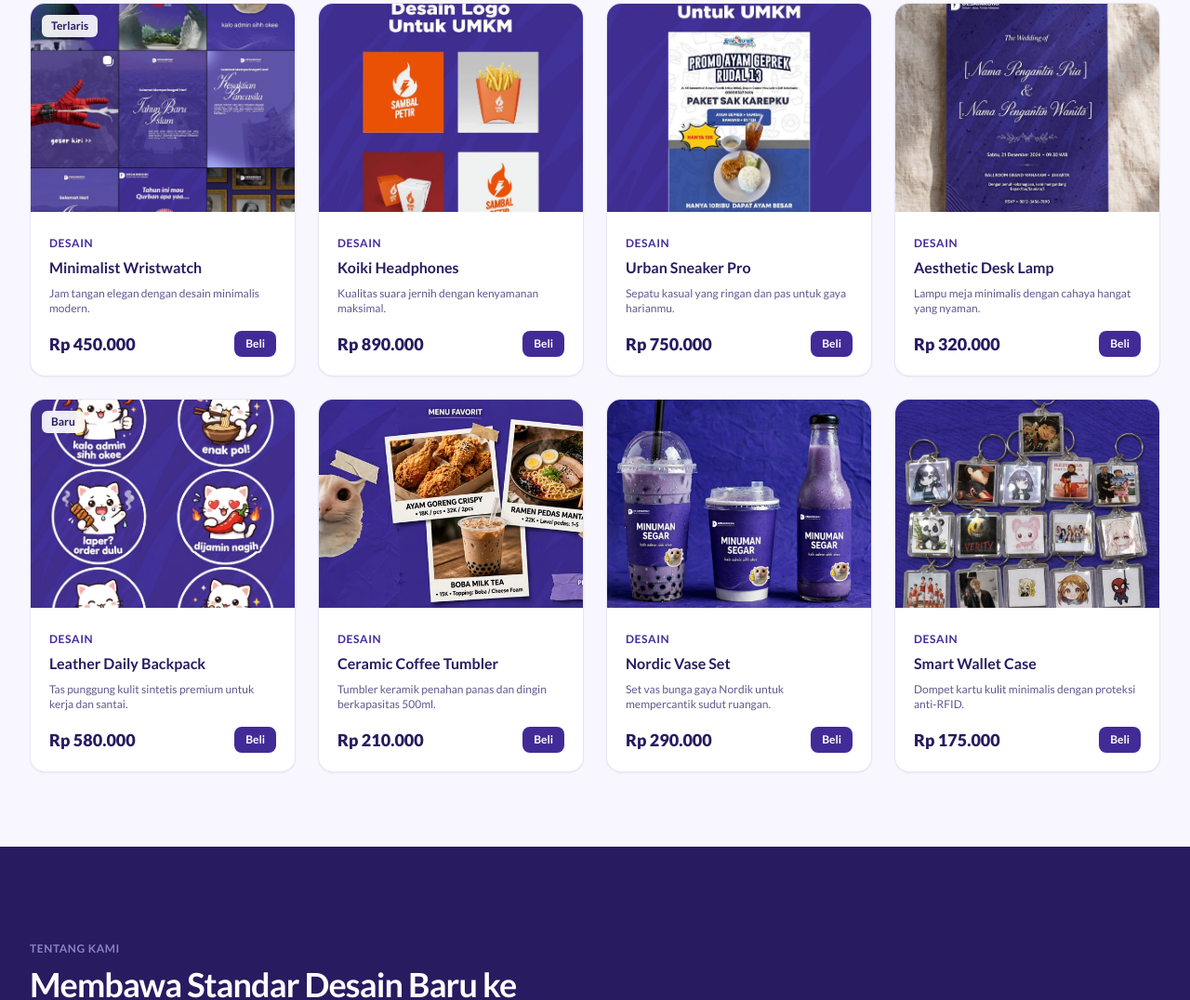
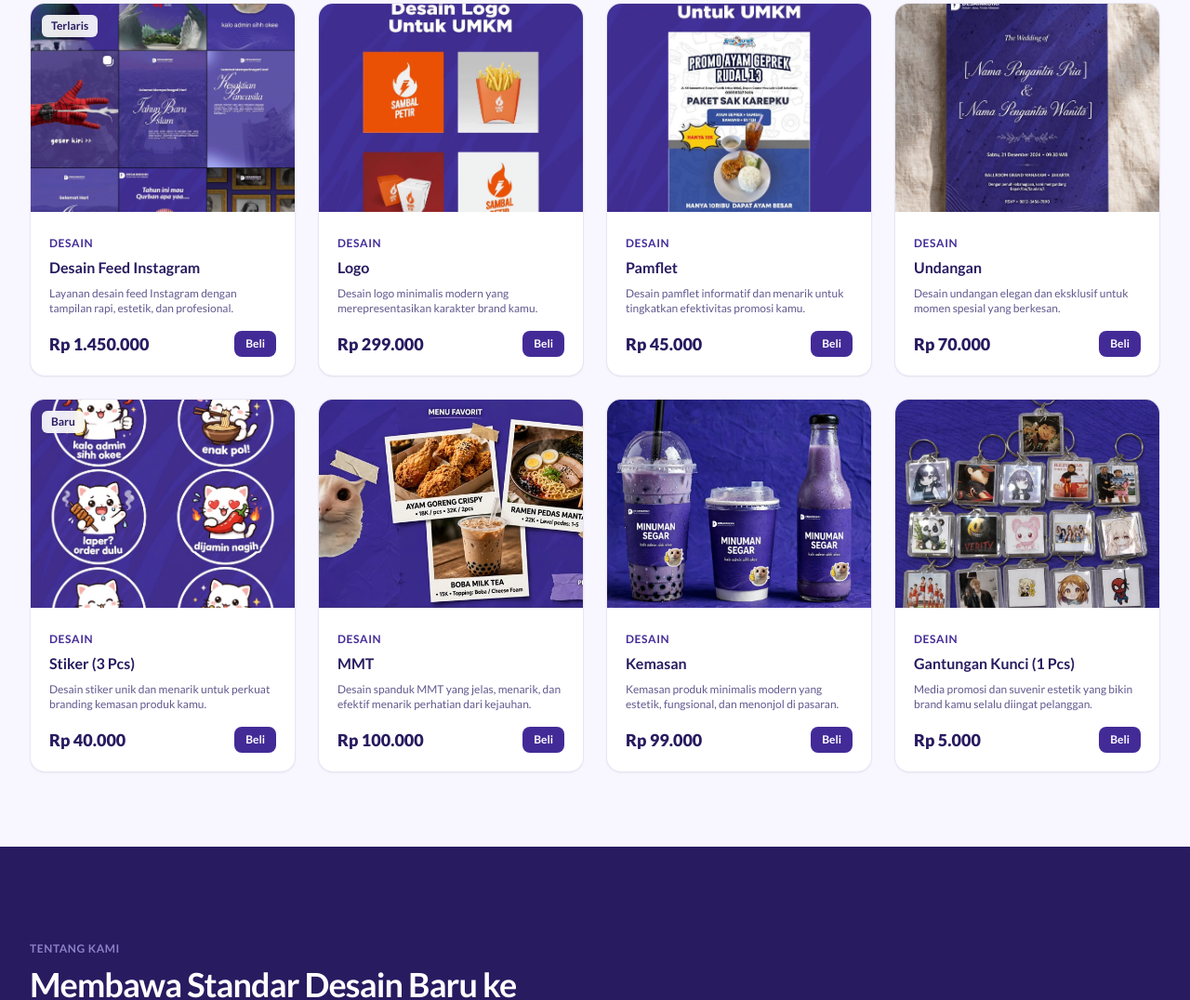
Before and after one commit to azkhafrds/azxshop, a plain HTML site: page index.html in a window 1280 px wide. Shown: the part 858-1934 px from the top of the page at 93% size. Drawn offline with nearby package versions, Linux system fonts and the light colour scheme.

Commit message:
Update index.html

```diff
--- a/index.html
+++ b/index.html
@@ -106,10 +106,10 @@
                 </div>
                 <div class="p-5">
                     <span class="text-xs text-brand-primary font-bold tracking-wider uppercase">Desain</span>
-                    <h3 class="mt-1 text-base font-bold text-brand-dark">Minimalist Wristwatch</h3>
-                    <p class="mt-2 text-brand-muted text-xs line-clamp-2">Jam tangan elegan dengan desain minimalis modern.</p>
+                    <h3 class="mt-1 text-base font-bold text-brand-dark">Desain Feed Instagram</h3>
+                    <p class="mt-2 text-brand-muted text-xs line-clamp-2">Layanan desain feed Instagram dengan tampilan rapi, estetik, dan profesional.</p>
                     <div class="mt-4 flex items-center justify-between">
-                        <span class="text-lg font-extrabold text-brand-dark">Rp 450.000</span>
+                        <span class="text-lg font-extrabold text-brand-dark">Rp 1.450.000</span>
                         <a href="https://wa.me/6285861578096?text=Halo%20kak,%20saya%20mau%20order" target="_blank" class="bg-brand-primary text-white px-3 py-1.5 rounded-lg text-xs font-bold hover:bg-brand-deep transition inline-block">Beli</a>
                     </div>
                 </div>
@@ -122,10 +122,10 @@
                 </div>
                 <div class="p-5">
                     <span class="text-xs text-brand-primary font-bold tracking-wider uppercase">Desain</span>
-                    <h3 class="mt-1 text-base font-bold text-brand-dark">Koiki Headphones</h3>
-                    <p class="mt-2 text-brand-muted text-xs line-clamp-2">Kualitas suara jernih dengan kenyamanan maksimal.</p>
+                    <h3 class="mt-1 text-base font-bold text-brand-dark">Logo</h3>
+                    <p class="mt-2 text-brand-muted text-xs line-clamp-2">Desain logo minimalis modern yang merepresentasikan karakter brand kamu.</p>
                     <div class="mt-4 flex items-center justify-between">
-                        <span class="text-lg font-extrabold text-brand-dark">Rp 890.000</span>
+                        <span class="text-lg font-extrabold text-brand-dark">Rp 299.000</span>
                         <a href="https://wa.me/6285861578096?text=Halo%20kak,%20saya%20mau%20order" target="_blank" class="bg-brand-primary text-white px-3 py-1.5 rounded-lg text-xs font-bold hover:bg-brand-deep transition inline-block">Beli</a>
                     </div>
                 </div>
@@ -138,10 +138,10 @@
                 </div>
                 <div class="p-5">
                     <span class="text-xs text-brand-primary font-bold tracking-wider uppercase">Desain</span>
-                    <h3 class="mt-1 text-base font-bold text-brand-dark">Urban Sneaker Pro</h3>
-                    <p class="mt-2 text-brand-muted text-xs line-clamp-2">Sepatu kasual yang ringan dan pas untuk gaya harianmu.</p>
+                    <h3 class="mt-1 text-base font-bold text-brand-dark">Pamflet</h3>
+                    <p class="mt-2 text-brand-muted text-xs line-clamp-2">Desain pamflet informatif dan menarik untuk tingkatkan efektivitas promosi kamu.</p>
                     <div class="mt-4 flex items-center justify-between">
-                        <span class="text-lg font-extrabold text-brand-dark">Rp 750.000</span>
+                        <span class="text-lg font-extrabold text-brand-dark">Rp 45.000</span>
                         <a href="https://wa.me/6285861578096?text=Halo%20kak,%20saya%20mau%20order" target="_blank" class="bg-brand-primary text-white px-3 py-1.5 rounded-lg text-xs font-bold hover:bg-brand-deep transition inline-block">Beli</a>
                     </div>
                 </div>
@@ -154,10 +154,10 @@
                 </div>
                 <div class="p-5">
                     <span class="text-xs text-brand-primary font-bold tracking-wider uppercase">Desain</span>
-                    <h3 class="mt-1 text-base font-bold text-brand-dark">Aesthetic Desk Lamp</h3>
-                    <p class="mt-2 text-brand-muted text-xs line-clamp-2">Lampu meja minimalis dengan cahaya hangat yang nyaman.</p>
+                    <h3 class="mt-1 text-base font-bold text-brand-dark">Undangan</h3>
+                    <p class="mt-2 text-brand-muted text-xs line-clamp-2">Desain undangan elegan dan eksklusif untuk momen spesial yang berkesan.</p>
                     <div class="mt-4 flex items-center justify-between">
-                        <span class="text-lg font-extrabold text-brand-dark">Rp 320.000</span>
+                        <span class="text-lg font-extrabold text-brand-dark">Rp 70.000</span>
                         <a href="https://wa.me/6285861578096?text=Halo%20kak,%20saya%20mau%20order" target="_blank" class="bg-brand-primary text-white px-3 py-1.5 rounded-lg text-xs font-bold hover:bg-brand-deep transition inline-block">Beli</a>
                     </div>
                 </div>
@@ -171,10 +171,10 @@
                 </div>
                 <div class="p-5">
                     <span class="text-xs text-brand-primary font-bold tracking-wider uppercase">Desain</span>
-                    <h3 class="mt-1 text-base font-bold text-brand-dark">Leather Daily Backpack</h3>
-                    <p class="mt-2 text-brand-muted text-xs line-clamp-2">Tas punggung kulit sintetis premium untuk kerja dan santai.</p>
+                    <h3 class="mt-1 text-base font-bold text-brand-dark">Stiker (3 Pcs)</h3>
+                    <p class="mt-2 text-brand-muted text-xs line-clamp-2">Desain stiker unik dan menarik untuk perkuat branding kemasan produk kamu.</p>
                     <div class="mt-4 flex items-center justify-between">
-                        <span class="text-lg font-extrabold text-brand-dark">Rp 580.000</span>
+                        <span class="text-lg font-extrabold text-brand-dark">Rp 40.000</span>
                         <a href="https://wa.me/6285861578096?text=Halo%20kak,%20saya%20mau%20order" target="_blank" class="bg-brand-primary text-white px-3 py-1.5 rounded-lg text-xs font-bold hover:bg-brand-deep transition inline-block">Beli</a>
                     </div>
                 </div>
@@ -187,10 +187,10 @@
                 </div>
                 <div class="p-5">
                     <span class="text-xs text-brand-primary font-bold tracking-wider uppercase">Desain</span>
-                    <h3 class="mt-1 text-base font-bold text-brand-dark">Ceramic Coffee Tumbler</h3>
-                    <p class="mt-2 text-brand-muted text-xs line-clamp-2">Tumbler keramik penahan panas dan dingin berkapasitas 500ml.</p>
+                    <h3 class="mt-1 text-base font-bold text-brand-dark">MMT</h3>
+                    <p class="mt-2 text-brand-muted text-xs line-clamp-2">Desain spanduk MMT yang jelas, menarik, dan efektif menarik perhatian dari kejauhan.</p>
                     <div class="mt-4 flex items-center justify-between">
-                        <span class="text-lg font-extrabold text-brand-dark">Rp 210.000</span>
+                        <span class="text-lg font-extrabold text-brand-dark">Rp 100.000</span>
                         <a href="https://wa.me/6285861578096?text=Halo%20kak,%20saya%20mau%20order" target="_blank" class="bg-brand-primary text-white px-3 py-1.5 rounded-lg text-xs font-bold hover:bg-brand-deep transition inline-block">Beli</a>
                     </div>
                 </div>
@@ -203,10 +203,10 @@
                 </div>
                 <div class="p-5">
                     <span class="text-xs text-brand-primary font-bold tracking-wider uppercase">Desain</span>
-                    <h3 class="mt-1 text-base font-bold text-brand-dark">Nordic Vase Set</h3>
-                    <p class="mt-2 text-brand-muted text-xs line-clamp-2">Set vas bunga gaya Nordik untuk mempercantik sudut ruangan.</p>
+                    <h3 class="mt-1 text-base font-bold text-brand-dark">Kemasan</h3>
+                    <p class="mt-2 text-brand-muted text-xs line-clamp-2">Kemasan produk minimalis modern yang estetik, fungsional, dan menonjol di pasaran.</p>
                     <div class="mt-4 flex items-center justify-between">
-                        <span class="text-lg font-extrabold text-brand-dark">Rp 290.000</span>
+                        <span class="text-lg font-extrabold text-brand-dark">Rp 99.000</span>
                         <a href="https://wa.me/6285861578096?text=Halo%20kak,%20saya%20mau%20order" target="_blank" class="bg-brand-primary text-white px-3 py-1.5 rounded-lg text-xs font-bold hover:bg-brand-deep transition inline-block">Beli</a>
                     </div>
                 </div>
@@ -219,10 +219,10 @@
                 </div>
                 <div class="p-5">
                     <span class="text-xs text-brand-primary font-bold tracking-wider uppercase">Desain</span>
-                    <h3 class="mt-1 text-base font-bold text-brand-dark">Smart Wallet Case</h3>
-                    <p class="mt-2 text-brand-muted text-xs line-clamp-2">Dompet kartu kulit minimalis dengan proteksi anti-RFID.</p>
+                    <h3 class="mt-1 text-base font-bold text-brand-dark">Gantungan Kunci (1 Pcs)</h3>
+                    <p class="mt-2 text-brand-muted text-xs line-clamp-2">Media promosi dan suvenir estetik yang bikin brand kamu selalu diingat pelanggan.</p>
                     <div class="mt-4 flex items-center justify-between">
-                        <span class="text-lg font-extrabold text-brand-dark">Rp 175.000</span>
+                        <span class="text-lg font-extrabold text-brand-dark">Rp 5.000</span>
                         <a href="https://wa.me/6285861578096?text=Halo%20kak,%20saya%20mau%20order" target="_blank" class="bg-brand-primary text-white px-3 py-1.5 rounded-lg text-xs font-bold hover:bg-brand-deep transition inline-block">Beli</a>
                     </div>
                 </div>
```
